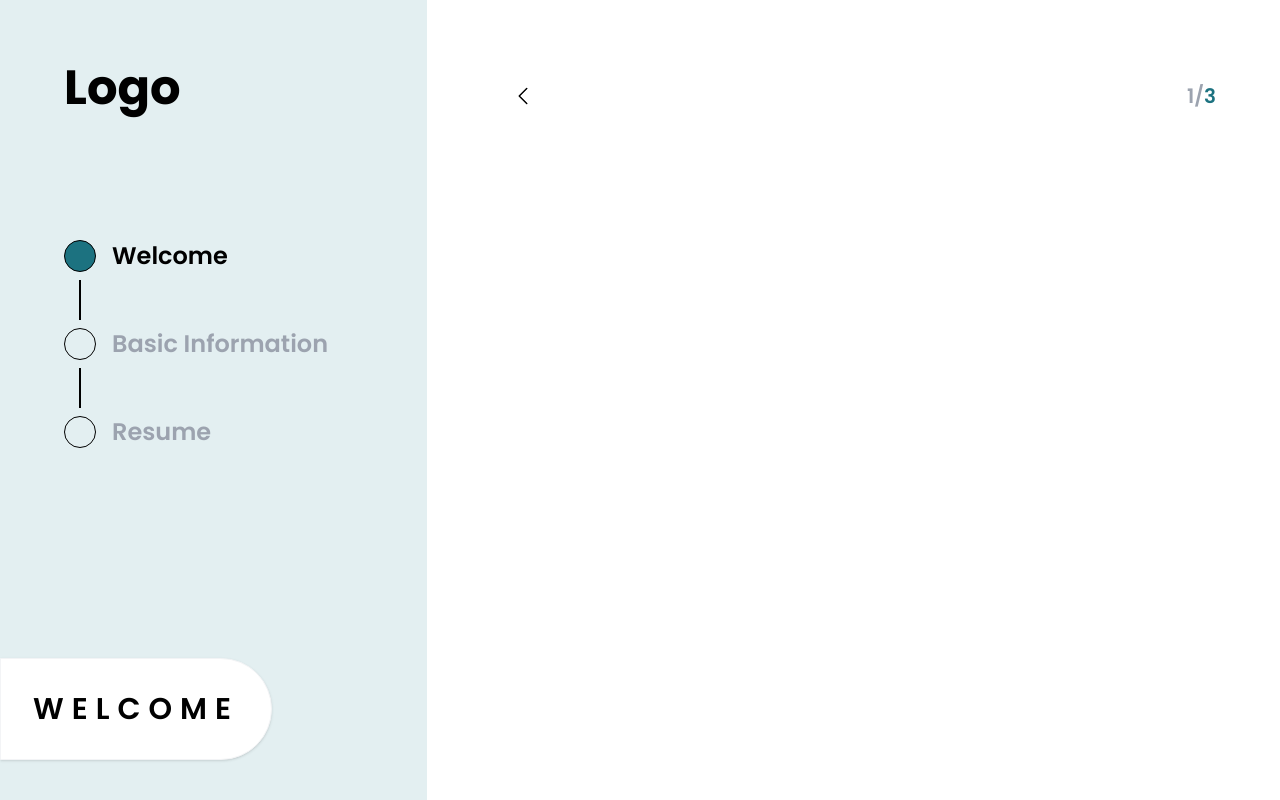
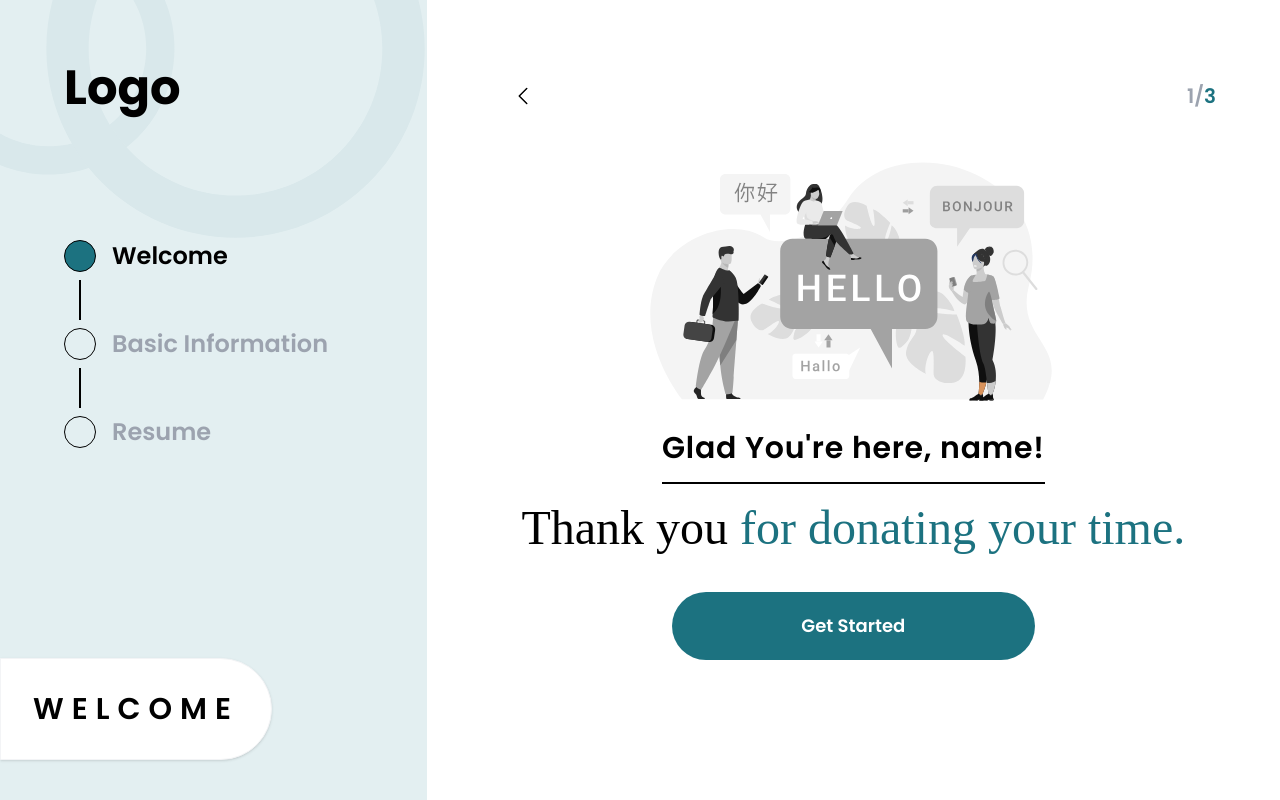
Before and after one commit to Yidu-xSkript/volunteer_connect, a React (Create React App) app in the folder frontend/: page /on-boarding in a window 1280 px wide. Built offline with nearby package versions, Linux system fonts and the light colour scheme; a web font is replaced by a local one.

Commit message:
On-boarding scaffolding complete

```diff
--- a/frontend/src/pages/on_boarding/index.js
+++ b/frontend/src/pages/on_boarding/index.js
@@ -1,5 +1,8 @@
 import { useState } from "react";
 import { ChevronLeftIcon } from '@heroicons/react/24/outline';
+import welcome from '../../assets/on-boarding-welcome.svg';
+import FormButton from "../../components/form/button";
+import authCircle from '../../assets/vc-auth-circle-1.svg'
 
 function OnBoarding() {
   const wizards = [
@@ -8,14 +11,19 @@ function OnBoarding() {
     "Resume"
   ]
   const [selectedPill, setPill] = useState(0)
-  const handleSetPill = (i) => {
-    if (i >= 0 && i < wizards.length) setPill(i)
+  const incrementPill = () => {
+    if (selectedPill < wizards.length - 1) setPill(selectedPill + 1)
+  }
+  const decrementPill = () => {
+    if (selectedPill > 0) setPill(selectedPill - 1)
   }
 
   return (
     <div className="flex">
       {/* Sidebar */}
       <div className="w-1/3 bg-auth h-full absolute top-0 bottom-0 block">
+        <img src={authCircle} className="w-64 z-0 absolute -top-20 -left-20 pointer-events-none select-none" alt="circle-bg" />
+        <img src={authCircle} className="w-96 z-0 absolute -top-36 right-0 pointer-events-none select-none" alt="circle-bg" />
         <div className="p-16">
           {/* <img src={logo} className="w-40 relative z-10" alt="logo" /> */}
           <h1 className="text-5xl font-bold z-10 relative mb-32">Logo</h1>
@@ -37,13 +45,34 @@ function OnBoarding() {
       <div className="w-2/3 p-16">
         {/* Nav */}
         <div className="flex justify-between items-center">
-          <ChevronLeftIcon className="w-16 p-5 hover:bg-[#F5F9F9] rounded-full cursor-pointer" onClick={handleSetPill(selectedPill - 1)}/>
+          <ChevronLeftIcon className="w-16 p-5 hover:bg-[#F5F9F9] rounded-full cursor-pointer" onClick={decrementPill}/>
           <div className="text-xl font-semibold">
             <span className="text-gray-400">{selectedPill + 1}/</span><span className="text-primary">{wizards.length}</span>
           </div>
         </div>
         {/* Wizard Content */}
+        <div className="flex flex-col items-center">
+          {selectedPill === 0 &&
+            <>
+              <img src={welcome} className="w-2/3" alt="Welcome" />
+              <h2 className="border-b-2 border-black font-semibold text-3xl pb-4 tracking-wide">Glad You're here, name!</h2>
+              <h1 className="font-heading text-black text-5xl mt-5">Thank you <span className="text-primary">for donating your time.</span></h1>
+            </>
+          }
+          {selectedPill === 1 &&
+            <>
+              <h1 className="font-heading text-black text-5xl mt-5">Tell us about <span className="text-primary">yourself</span></h1>
 
+            </>
+          }
+          {selectedPill === 2 &&
+            <>
+              <h1 className="font-heading text-black text-5xl mt-5 text-center">Upload Your <br className="mb-5"/><span className="text-primary">Resume</span></h1>
+
+            </>
+          }
+          <FormButton text={selectedPill === wizards.length - 1 ? "Finish" : selectedPill === 0 ? "Get Started" : "Next"} className={"rounded-full mt-10 w-1/2"} action={incrementPill} />
+        </div>
       </div>
     </div>
   )
```
